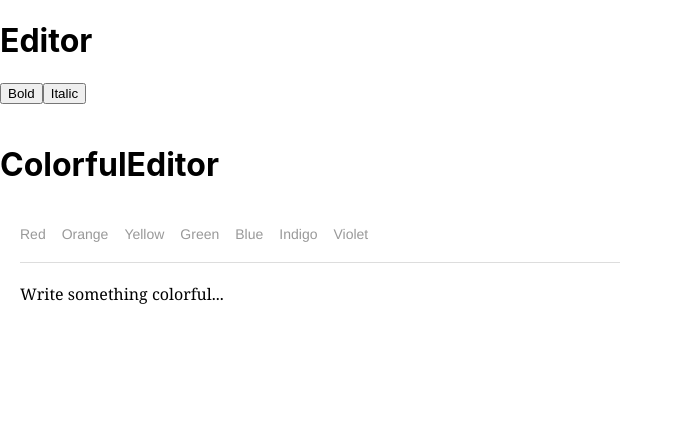
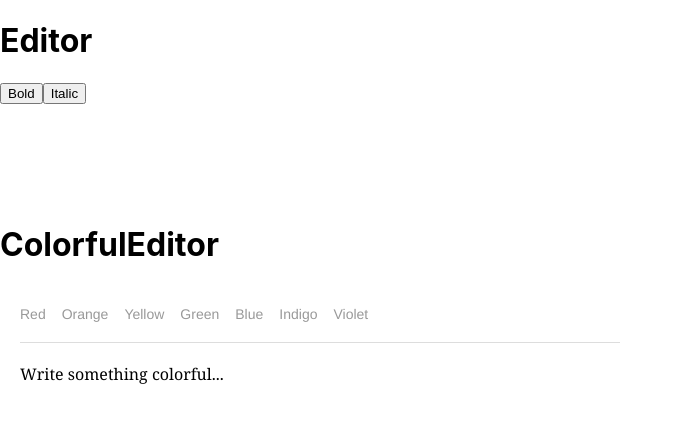
Before and after one commit to yotaiyo/draftjs-sample, a React (Create React App) app: page / in a window 1280 px wide. Shown: the top 422 px of the page, without its empty margins (0-683 px from the left). Built offline with nearby package versions, Linux system fonts and the light colour scheme.

Commit message:
focusを使用してみる

```diff
--- a/src/App.js
+++ b/src/App.js
@@ -12,6 +12,9 @@ class MyEditor extends React.Component {
     this.onChange = editorState => {
       this.setState({ editorState });
     }
+
+    this.setDomEditorRef = ref => this.domEditor = ref;
+    this.focus = () => this.domEditor.focus();
   }
 
   handleKeyCommand(command, editorState) {
@@ -40,11 +43,14 @@ class MyEditor extends React.Component {
         <h1>Editor</h1>
         <button onClick={this._onBoldClick.bind(this)}>Bold</button>
         <button onClick={this._onItalicClick.bind(this)}>Italic</button>
-        <Editor
-          editorState={this.state.editorState}
-          onChange={this.onChange}
-          handleKeyCommand={this.handleKeyCommand}
-        />
+        <div style={{ minHeight: '100px', cursor: 'text' }} onClick={this.focus}>
+          <Editor
+            editorState={this.state.editorState}
+            onChange={this.onChange}
+            handleKeyCommand={this.handleKeyCommand}
+            ref={this.setDomEditorRef}
+          />
+        </div>
         <h1>ColorfulEditor</h1>
         <ColorfulEditor />
       </div>
```
